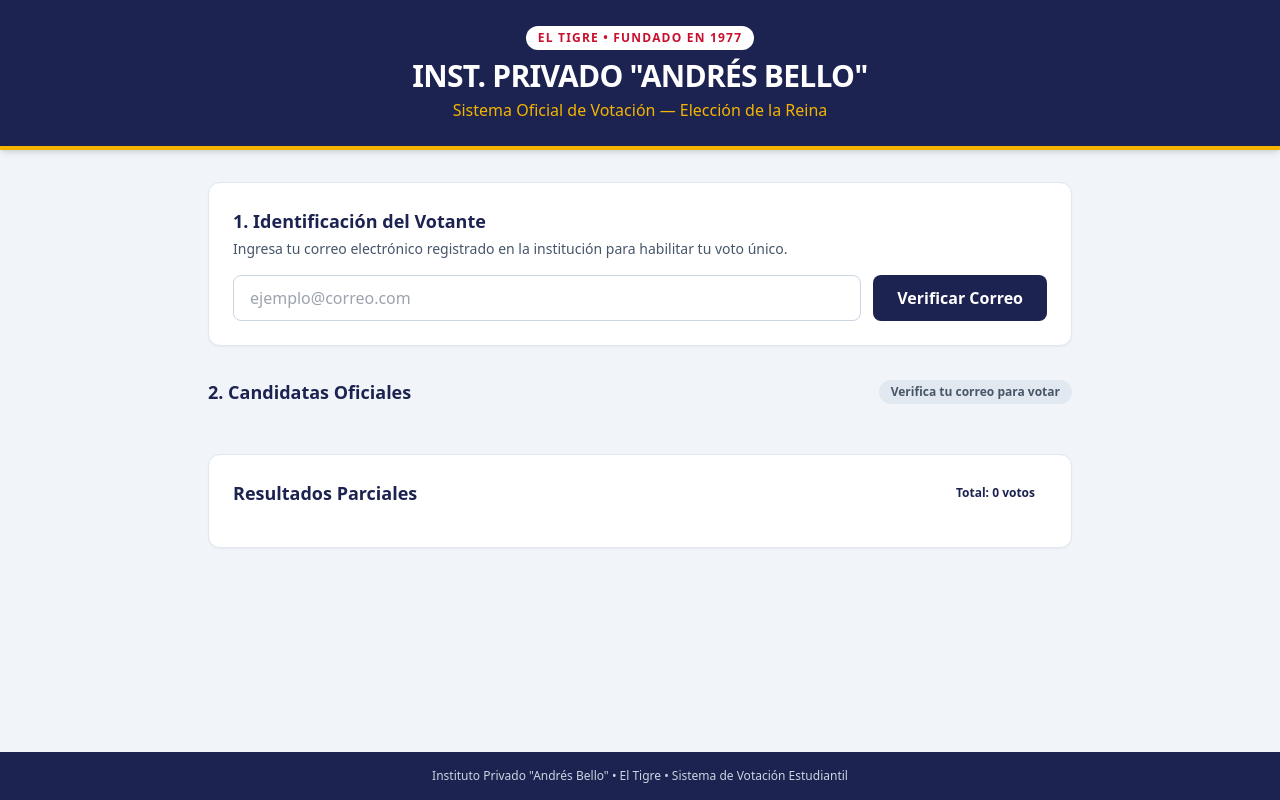
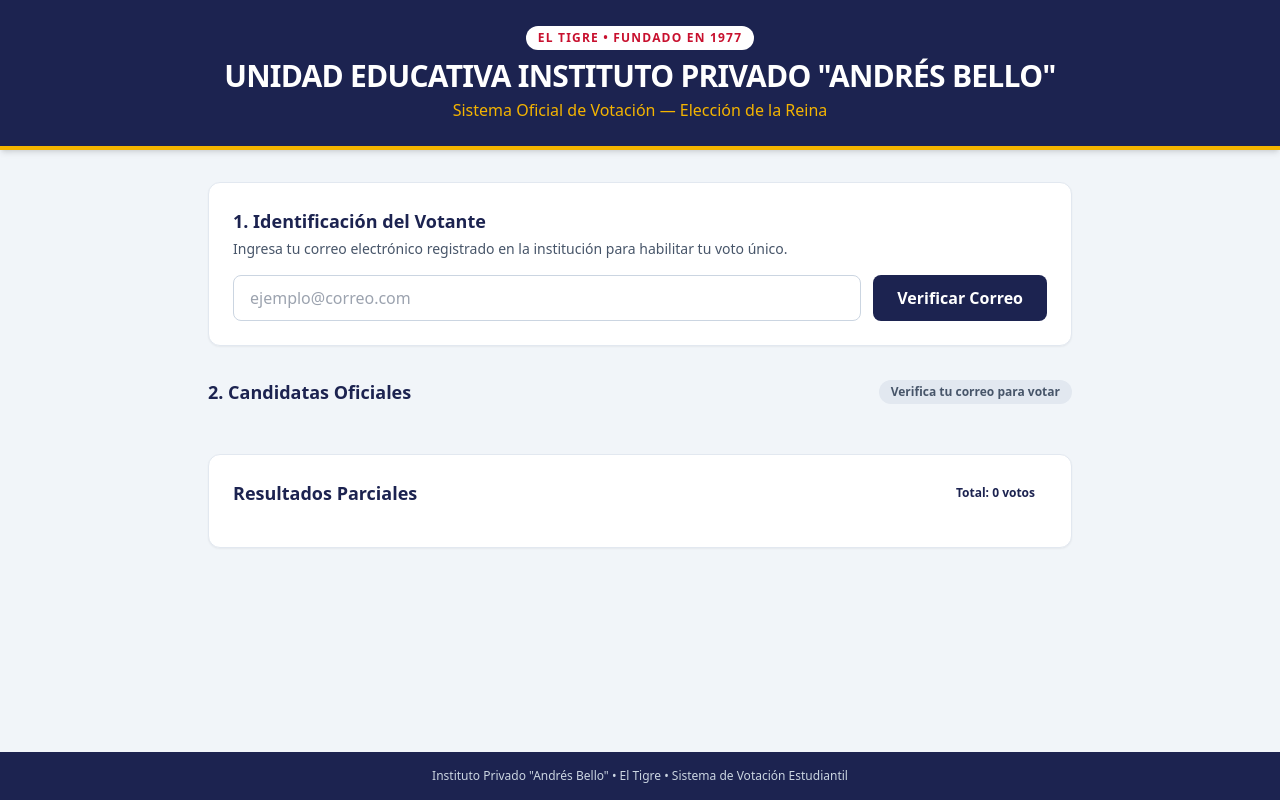
Before and after one commit to josherdev/voting, a plain HTML site: page index.html in a window 1280 px wide. Drawn offline with nearby package versions, Linux system fonts and the light colour scheme; no server answers.

Commit message:
Update index.html

```diff
--- a/index.html
+++ b/index.html
@@ -3,7 +3,7 @@
 <head>
   <meta charset="UTF-8" />
   <meta name="viewport" content="width=device-width, initial-scale=1.0" />
-  <title>Elección de la Reina | Inst. Privado Andrés Bello</title>
+  <title>Elección de la Reina</title>
   <script src="https://cdn.tailwindcss.com"></script>
   <style>
     :root {
@@ -33,7 +33,7 @@
         El Tigre • Fundado en 1977
       </span>
       <h1 class="text-2xl sm:text-3xl font-extrabold tracking-tight">
-        INST. PRIVADO "ANDRÉS BELLO"
+        UNIDAD EDUCATIVA INSTITUTO PRIVADO "ANDRÉS BELLO"
       </h1>
       <p class="text-gold font-medium text-sm sm:text-base mt-1">
         Sistema Oficial de Votación — Elección de la Reina
```
